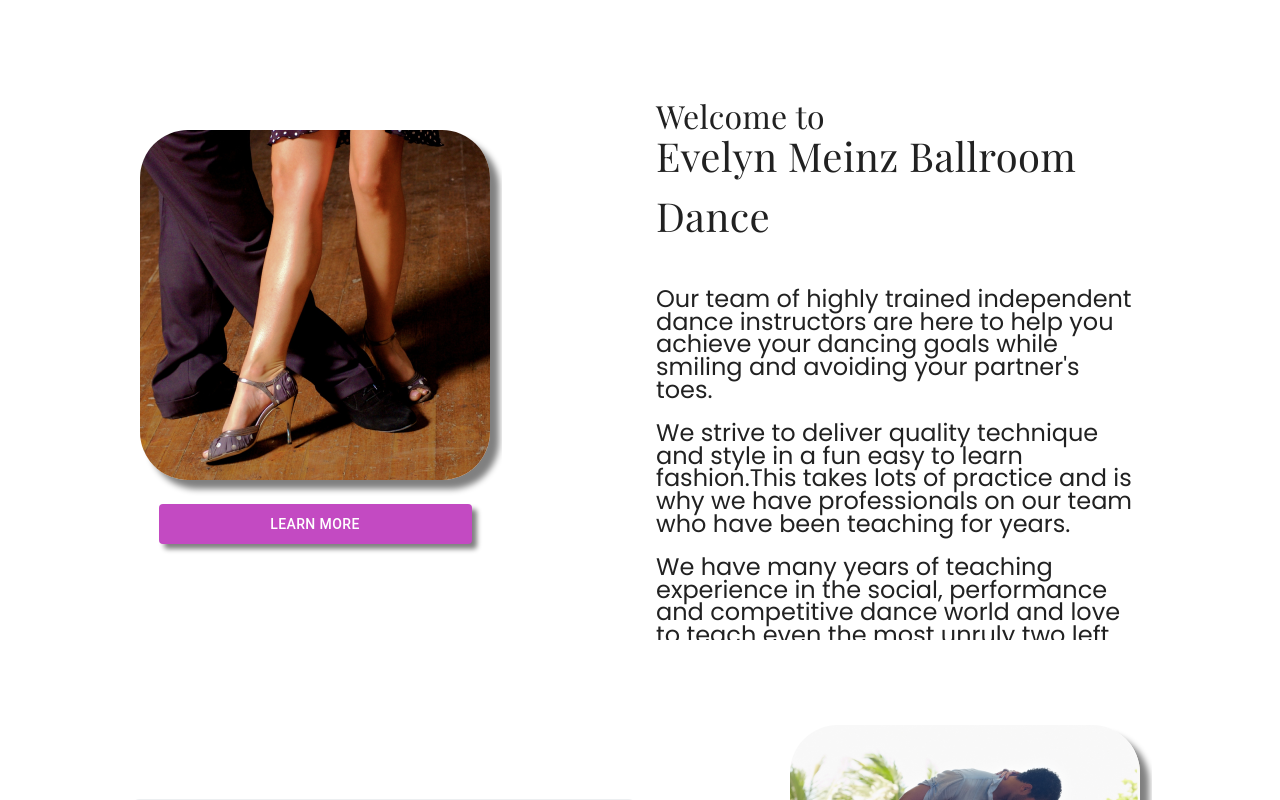
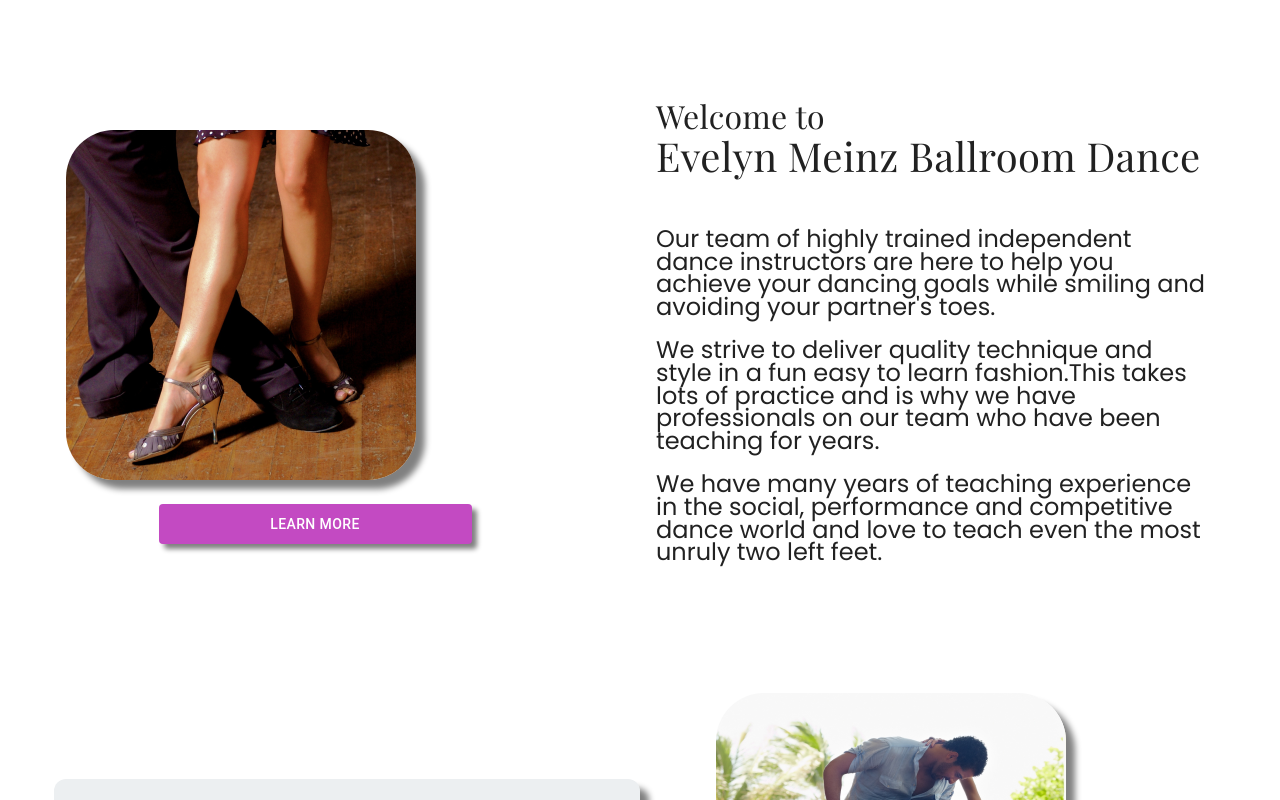
Before and after one commit to th2n10s4u/embd-website, a React (Create React App) app: page / in a window 1280 px wide. Shown: the part 1320-2120 px from the top of the page. Built offline with nearby package versions, Linux system fonts and the light colour scheme.

Commit message:
Update TemplateCard.js
adjusting width of card

```diff
--- a/src/assets/components/TemplateCard.js
+++ b/src/assets/components/TemplateCard.js
@@ -35,6 +35,7 @@ export default function TemplateCard(props) {
       <Card
         elevation={0}
         sx={{
+          minWidth: "522px",
           maxWidth: 400,
           maxHeight: 600,
           display: "flex",
@@ -114,6 +115,7 @@ export default function TemplateCard(props) {
           sx={{
             maxWidth: 650,
             maxHeight: 550,
+
             flexBasis: "50%",
             alignSelf: "center",
             marginBottom: "25px",
```
